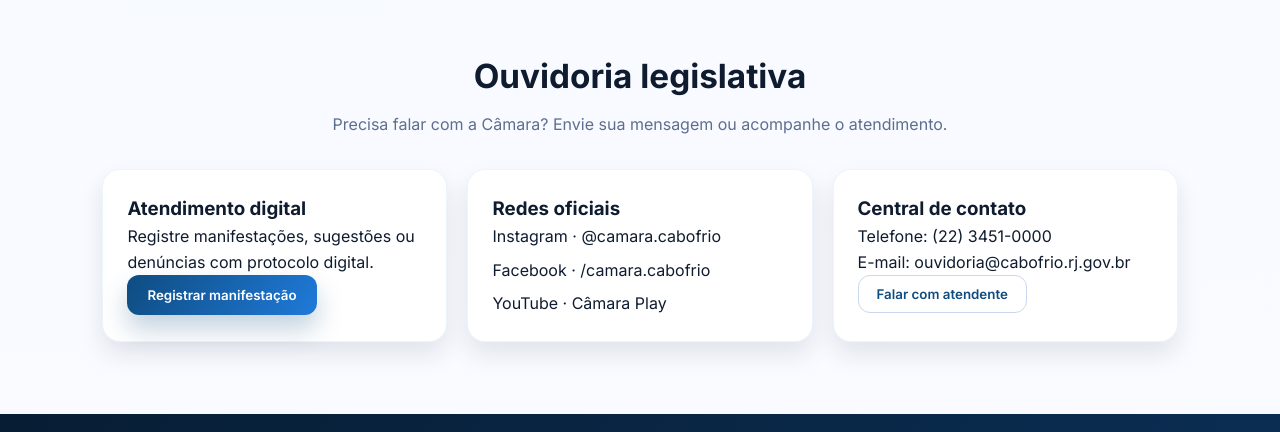
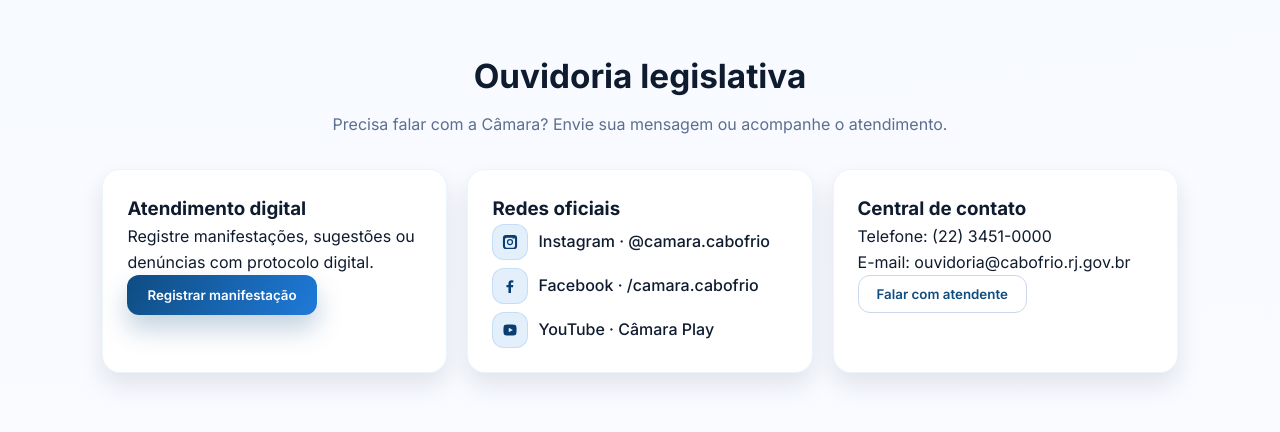
Before and after one commit to MatheusLima7/cabofrio-rj, a website built with Vite: page index.html in a window 1280 px wide. Shown: the part 6042-6474 px from the top of the page. Built offline with nearby package versions, Linux system fonts and the light colour scheme.

Commit message:
Add social media icons to ouvidoria list

```diff
--- a/index.html
+++ b/index.html
@@ -521,9 +521,39 @@
           <div>
             <h3>Redes oficiais</h3>
             <ul>
-              <li>Instagram · @camara.cabofrio</li>
-              <li>Facebook · /camara.cabofrio</li>
-              <li>YouTube · Câmara Play</li>
+              <li class="social-item">
+                <span class="social-icon" aria-hidden="true">
+                  <svg viewBox="0 0 24 24" role="img" aria-label="">
+                    <path
+                      d="M16.75 3.5H7.25A3.75 3.75 0 0 0 3.5 7.25v9.5A3.75 3.75 0 0 0 7.25 20.5h9.5a3.75 3.75 0 0 0 3.75-3.75v-9.5A3.75 3.75 0 0 0 16.75 3.5Zm1.25 13.25a2 2 0 0 1-2 2h-8a2 2 0 0 1-2-2v-8a2 2 0 0 1 2-2h8a2 2 0 0 1 2 2ZM12 8.25A3.75 3.75 0 1 0 15.75 12 3.75 3.75 0 0 0 12 8.25Zm0 6A2.25 2.25 0 1 1 14.25 12 2.25 2.25 0 0 1 12 14.25Zm4.5-6.75a.75.75 0 1 1-.75-.75.75.75 0 0 1 .75.75Z"
+                      fill="currentColor"
+                    />
+                  </svg>
+                </span>
+                <span>Instagram · @camara.cabofrio</span>
+              </li>
+              <li class="social-item">
+                <span class="social-icon" aria-hidden="true">
+                  <svg viewBox="0 0 24 24" role="img" aria-label="">
+                    <path
+                      d="M13.2 20.5v-7h2.38l.36-2.74H13.2V9.18c0-.8.22-1.35 1.38-1.35h1.47V5.36A19.8 19.8 0 0 0 13.9 5.2c-2.22 0-3.74 1.36-3.74 3.85v1.71H7.75v2.74h2.41v7Z"
+                      fill="currentColor"
+                    />
+                  </svg>
+                </span>
+                <span>Facebook · /camara.cabofrio</span>
+              </li>
+              <li class="social-item">
+                <span class="social-icon" aria-hidden="true">
+                  <svg viewBox="0 0 24 24" role="img" aria-label="">
+                    <path
+                      d="M19.5 7.5a2.5 2.5 0 0 0-1.76-1.77C16.2 5.3 12 5.3 12 5.3s-4.2 0-5.74.43A2.5 2.5 0 0 0 4.5 7.5 26 26 0 0 0 4.1 12a26 26 0 0 0 .4 4.5 2.5 2.5 0 0 0 1.76 1.77c1.54.43 5.74.43 5.74.43s4.2 0 5.74-.43a2.5 2.5 0 0 0 1.76-1.77A26 26 0 0 0 19.9 12a26 26 0 0 0-.4-4.5ZM10.5 14.75v-5.5L15.5 12Z"
+                      fill="currentColor"
+                    />
+                  </svg>
+                </span>
+                <span>YouTube · Câmara Play</span>
+              </li>
             </ul>
           </div>
           <div>
--- a/src/style.css
+++ b/src/style.css
@@ -813,6 +813,31 @@ button {
   gap: 8px;
 }
 
+.social-item {
+  display: flex;
+  align-items: center;
+  gap: 10px;
+  color: var(--text);
+  font-weight: 500;
+}
+
+.social-icon {
+  width: 36px;
+  height: 36px;
+  border-radius: 12px;
+  display: grid;
+  place-items: center;
+  background: rgba(31, 122, 217, 0.12);
+  color: var(--blue-strong);
+  box-shadow: inset 0 0 0 1px rgba(31, 122, 217, 0.15);
+  flex: 0 0 36px;
+}
+
+.social-icon svg {
+  width: 20px;
+  height: 20px;
+}
+
 .footer {
   background: linear-gradient(120deg, #071d34, #0b2f55);
   color: #d0ddf0;
```
